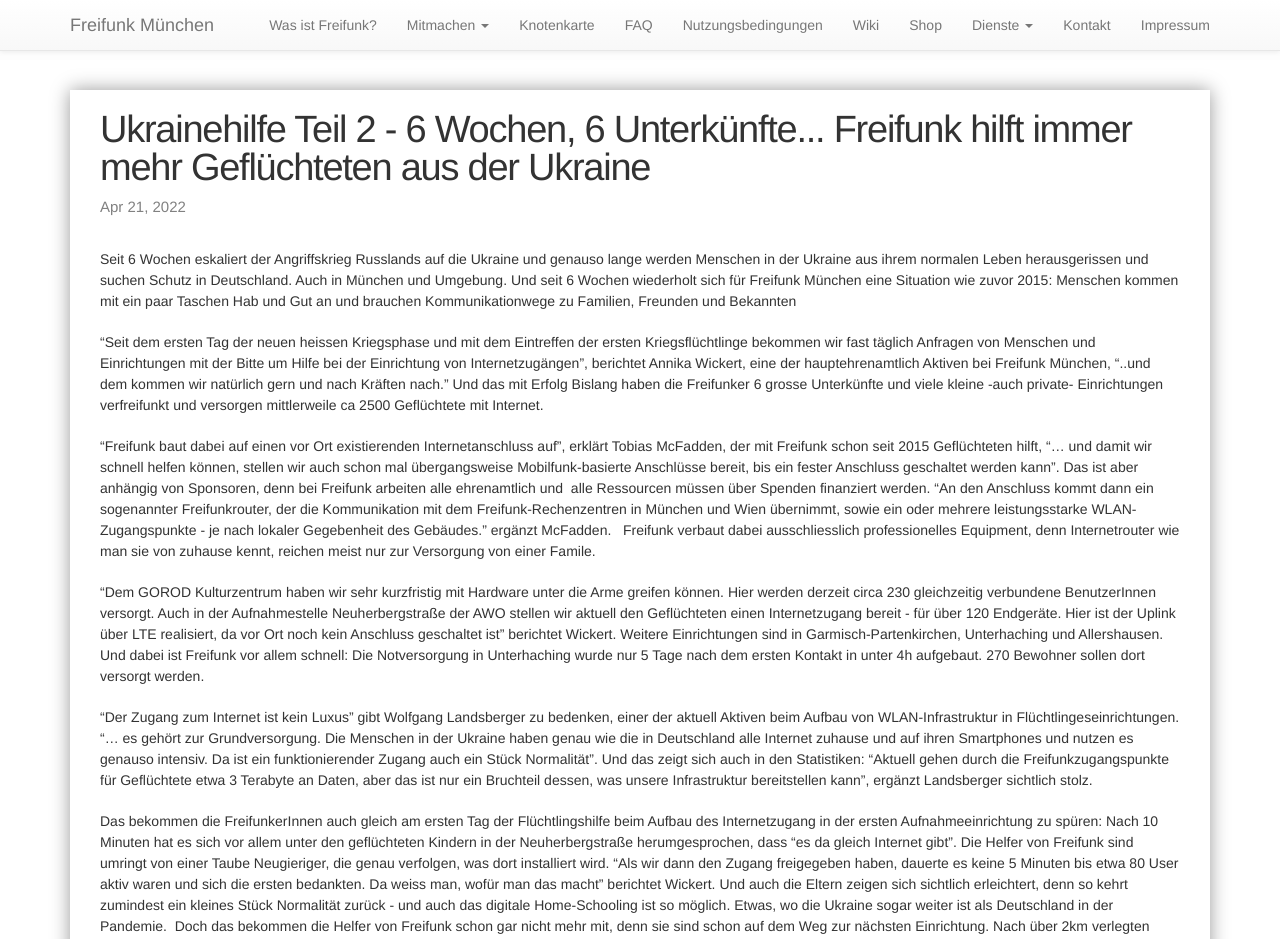
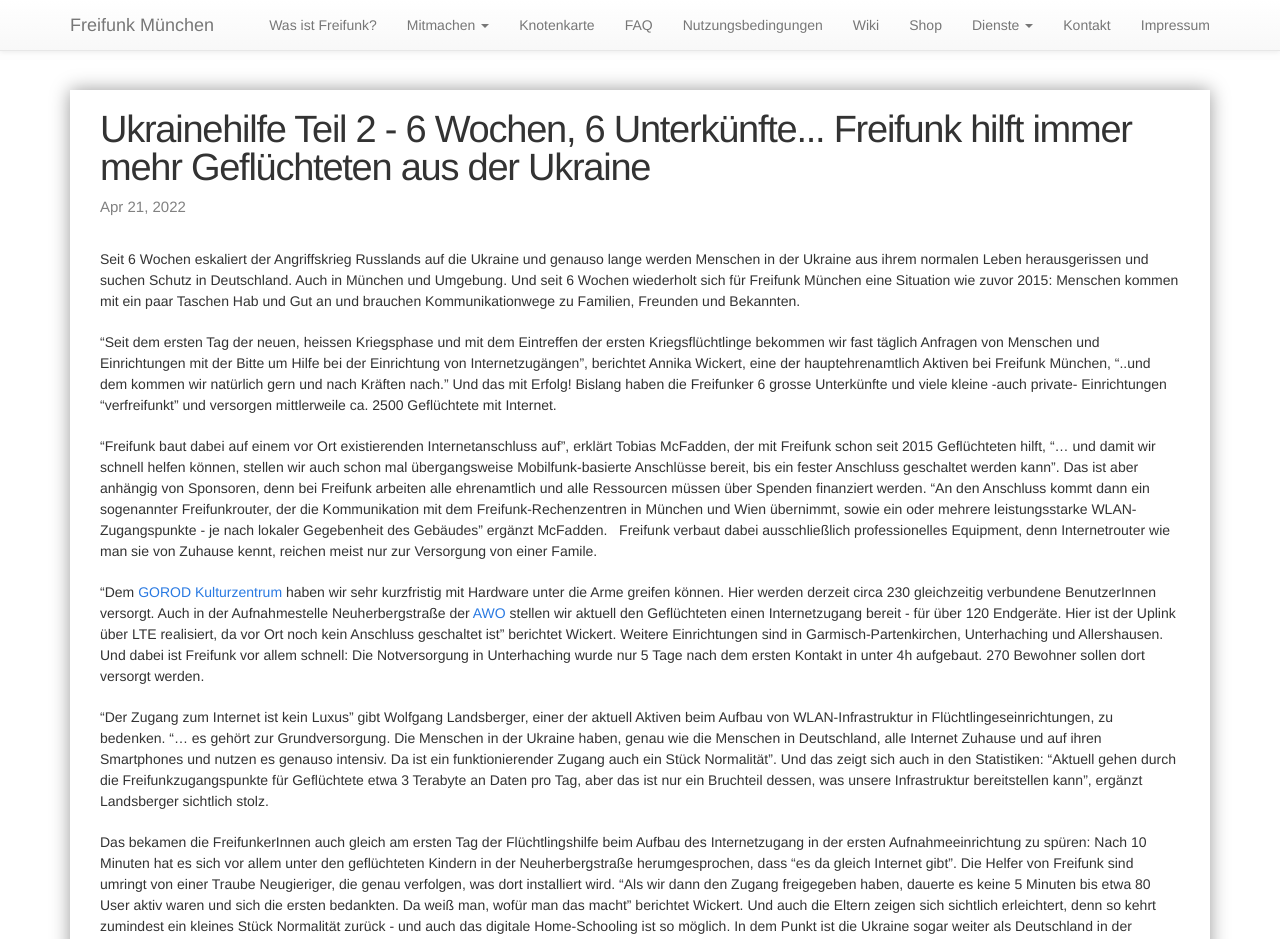
Before and after one commit to freifunkMUC/freifunkmuc.github.io, a Jekyll site: the page built from _posts/2022-04-21-ukraine-unterstuetzung-teil2.markdown, in a window 1280 px wide and 1400 px high. Shown: the top 939 px of the window. Built offline with Jekyll 4.4.1, drawn with Linux system fonts in a browser that asks for light colours; some of the changed text lies outside the part shown.

Commit message:
Update 2022-04-21-ukraine-unterstuetzung-teil2.markdown

````diff
--- a/_posts/2022-04-21-ukraine-unterstuetzung-teil2.markdown
+++ b/_posts/2022-04-21-ukraine-unterstuetzung-teil2.markdown
@@ -5,20 +5,20 @@ date:   2022-04-21 08:00:00
 categories: freifunkmuc
 ---
 
-Seit 6 Wochen eskaliert der Angriffskrieg Russlands auf die Ukraine und genauso lange werden Menschen in der Ukraine aus ihrem normalen Leben herausgerissen und suchen Schutz in Deutschland. Auch in München und Umgebung. Und seit 6 Wochen wiederholt sich für Freifunk München eine Situation wie zuvor 2015: Menschen kommen mit ein paar Taschen Hab und Gut an und brauchen Kommunikationwege zu Familien, Freunden und Bekannten
+Seit 6 Wochen eskaliert der Angriffskrieg Russlands auf die Ukraine und genauso lange werden Menschen in der Ukraine aus ihrem normalen Leben herausgerissen und suchen Schutz in Deutschland. Auch in München und Umgebung. Und seit 6 Wochen wiederholt sich für Freifunk München eine Situation wie zuvor 2015: Menschen kommen mit ein paar Taschen Hab und Gut an und brauchen Kommunikationwege zu Familien, Freunden und Bekannten.
 
-"Seit dem ersten Tag der neuen heissen Kriegsphase und mit dem Eintreffen der ersten Kriegsflüchtlinge bekommen wir fast täglich Anfragen von Menschen und Einrichtungen mit der Bitte um Hilfe bei der Einrichtung von Internetzugängen", berichtet Annika Wickert, eine der hauptehrenamtlich Aktiven bei Freifunk München, "..und dem kommen wir natürlich gern und nach Kräften nach." Und das mit Erfolg
-Bislang haben die Freifunker 6 grosse Unterkünfte und viele kleine -auch private- Einrichtungen verfreifunkt und versorgen mittlerweile ca 2500 Geflüchtete mit Internet.
+"Seit dem ersten Tag der neuen, heissen Kriegsphase und mit dem Eintreffen der ersten Kriegsflüchtlinge bekommen wir fast täglich Anfragen von Menschen und Einrichtungen mit der Bitte um Hilfe bei der Einrichtung von Internetzugängen", berichtet Annika Wickert, eine der hauptehrenamtlich Aktiven bei Freifunk München, "..und dem kommen wir natürlich gern und nach Kräften nach." Und das mit Erfolg!
+Bislang haben die Freifunker 6 grosse Unterkünfte und viele kleine -auch private- Einrichtungen "verfreifunkt" und versorgen mittlerweile ca. 2500 Geflüchtete mit Internet.
 
-"Freifunk baut dabei auf einen vor Ort existierenden Internetanschluss auf", erklärt Tobias McFadden, der mit Freifunk schon seit 2015 Geflüchteten hilft, "... und damit wir schnell helfen können, stellen wir auch schon mal übergangsweise Mobilfunk-basierte Anschlüsse bereit, bis ein fester Anschluss geschaltet werden kann". Das ist aber anhängig von Sponsoren, denn bei Freifunk arbeiten alle ehrenamtlich und  alle Ressourcen müssen über Spenden finanziert werden. "An den Anschluss kommt dann ein sogenannter Freifunkrouter, der die Kommunikation mit dem Freifunk-Rechenzentren in München und Wien übernimmt, sowie ein oder mehrere leistungsstarke WLAN-Zugangspunkte - je nach lokaler Gegebenheit des Gebäudes." ergänzt McFadden.
-Freifunk verbaut dabei ausschliesslich professionelles Equipment, denn Internetrouter wie man sie von zuhause kennt, reichen meist nur zur Versorgung von einer Famile.
+"Freifunk baut dabei auf einem vor Ort existierenden Internetanschluss auf", erklärt Tobias McFadden, der mit Freifunk schon seit 2015 Geflüchteten hilft, "... und damit wir schnell helfen können, stellen wir auch schon mal übergangsweise Mobilfunk-basierte Anschlüsse bereit, bis ein fester Anschluss geschaltet werden kann". Das ist aber anhängig von Sponsoren, denn bei Freifunk arbeiten alle ehrenamtlich und alle Ressourcen müssen über Spenden finanziert werden. "An den Anschluss kommt dann ein sogenannter Freifunkrouter, der die Kommunikation mit dem Freifunk-Rechenzentren in München und Wien übernimmt, sowie ein oder mehrere leistungsstarke WLAN-Zugangspunkte - je nach lokaler Gegebenheit des Gebäudes" ergänzt McFadden.
+Freifunk verbaut dabei ausschließlich professionelles Equipment, denn Internetrouter wie man sie von Zuhause kennt, reichen meist nur zur Versorgung von einer Famile.
 
-"Dem GOROD Kulturzentrum haben wir sehr kurzfristig mit Hardware unter die Arme greifen können. Hier werden derzeit circa 230 gleichzeitig verbundene BenutzerInnen versorgt. Auch in der Aufnahmestelle Neuherbergstraße der AWO stellen wir aktuell den Geflüchteten einen Internetzugang bereit - für über 120 Endgeräte. Hier ist der Uplink über LTE realisiert, da vor Ort noch kein Anschluss geschaltet ist" berichtet Wickert. Weitere Einrichtungen sind in Garmisch-Partenkirchen, Unterhaching und Allershausen. Und dabei ist Freifunk vor allem schnell: Die Notversorgung in Unterhaching wurde nur 5 Tage nach dem ersten Kontakt in unter 4h aufgebaut. 270 Bewohner sollen dort versorgt werden.
+"Dem [GOROD Kulturzentrum](https://de.newgorod.org/) haben wir sehr kurzfristig mit Hardware unter die Arme greifen können. Hier werden derzeit circa 230 gleichzeitig verbundene BenutzerInnen versorgt. Auch in der Aufnahmestelle Neuherbergstraße der [AWO](http://www.awo-muenchen.de/) stellen wir aktuell den Geflüchteten einen Internetzugang bereit - für über 120 Endgeräte. Hier ist der Uplink über LTE realisiert, da vor Ort noch kein Anschluss geschaltet ist" berichtet Wickert. Weitere Einrichtungen sind in Garmisch-Partenkirchen, Unterhaching und Allershausen. Und dabei ist Freifunk vor allem schnell: Die Notversorgung in Unterhaching wurde nur 5 Tage nach dem ersten Kontakt in unter 4h aufgebaut. 270 Bewohner sollen dort versorgt werden.
 
-"Der Zugang zum Internet ist kein Luxus" gibt Wolfgang Landsberger zu bedenken, einer der aktuell Aktiven beim Aufbau von WLAN-Infrastruktur in Flüchtlingeseinrichtungen. "... es gehört zur Grundversorgung. Die Menschen in der Ukraine haben genau wie die in Deutschland alle Internet zuhause und auf ihren Smartphones und nutzen es genauso intensiv. Da ist ein funktionierender Zugang auch ein Stück Normalität". Und das zeigt sich auch in den Statistiken: "Aktuell gehen durch die Freifunkzugangspunkte für Geflüchtete etwa 3 Terabyte an Daten, aber das ist nur ein Bruchteil dessen, was unsere Infrastruktur bereitstellen kann", ergänzt Landsberger sichtlich stolz.
+"Der Zugang zum Internet ist kein Luxus" gibt Wolfgang Landsberger, einer der aktuell Aktiven beim Aufbau von WLAN-Infrastruktur in Flüchtlingeseinrichtungen, zu bedenken. "... es gehört zur Grundversorgung. Die Menschen in der Ukraine haben, genau wie die Menschen in Deutschland, alle Internet Zuhause und auf ihren Smartphones und nutzen es genauso intensiv. Da ist ein funktionierender Zugang auch ein Stück Normalität". Und das zeigt sich auch in den Statistiken: "Aktuell gehen durch die Freifunkzugangspunkte für Geflüchtete etwa 3 Terabyte an Daten pro Tag, aber das ist nur ein Bruchteil dessen, was unsere Infrastruktur bereitstellen kann", ergänzt Landsberger sichtlich stolz.
 
-Das bekommen die FreifunkerInnen auch gleich am ersten Tag der Flüchtlingshilfe beim Aufbau des Internetzugang in der ersten Aufnahmeeinrichtung zu spüren:
-Nach 10 Minuten hat es sich vor allem unter den geflüchteten Kindern in der Neuherbergstraße herumgesprochen, dass "es da gleich Internet gibt". Die Helfer von Freifunk sind umringt von einer Taube Neugieriger, die genau verfolgen, was dort installiert wird. "Als wir dann den Zugang freigegeben haben, dauerte es keine 5 Minuten bis etwa 80 User aktiv waren und sich die ersten bedankten. Da weiss man, wofür man das macht" berichtet Wickert. Und auch die Eltern zeigen sich sichtlich erleichtert, denn so kehrt zumindest ein kleines Stück Normalität zurück - und auch das digitale Home-Schooling ist so möglich. Etwas, wo die Ukraine sogar weiter ist als Deutschland in der Pandemie.
+Das bekamen die FreifunkerInnen auch gleich am ersten Tag der Flüchtlingshilfe beim Aufbau des Internetzugang in der ersten Aufnahmeeinrichtung zu spüren:
+Nach 10 Minuten hat es sich vor allem unter den geflüchteten Kindern in der Neuherbergstraße herumgesprochen, dass "es da gleich Internet gibt". Die Helfer von Freifunk sind umringt von einer Traube Neugieriger, die genau verfolgen, was dort installiert wird. "Als wir dann den Zugang freigegeben haben, dauerte es keine 5 Minuten bis etwa 80 User aktiv waren und sich die ersten bedankten. Da weiß man, wofür man das macht" berichtet Wickert. Und auch die Eltern zeigen sich sichtlich erleichtert, denn so kehrt zumindest ein kleines Stück Normalität zurück - und auch das digitale Home-Schooling ist so möglich. In dem Punkt ist die Ukraine sogar weiter als Deutschland in der Pandemie.
 Doch das bekommen die Helfer von Freifunk schon gar nicht mehr mit, denn sie sind schon auf dem Weg zur nächsten Einrichtung. Nach über 2km verlegten Netzwerkkabeln und fast 1000km Anfahrten ist noch lange nicht Schluss, es gibt noch viel zu tun.
 
 ```
````
